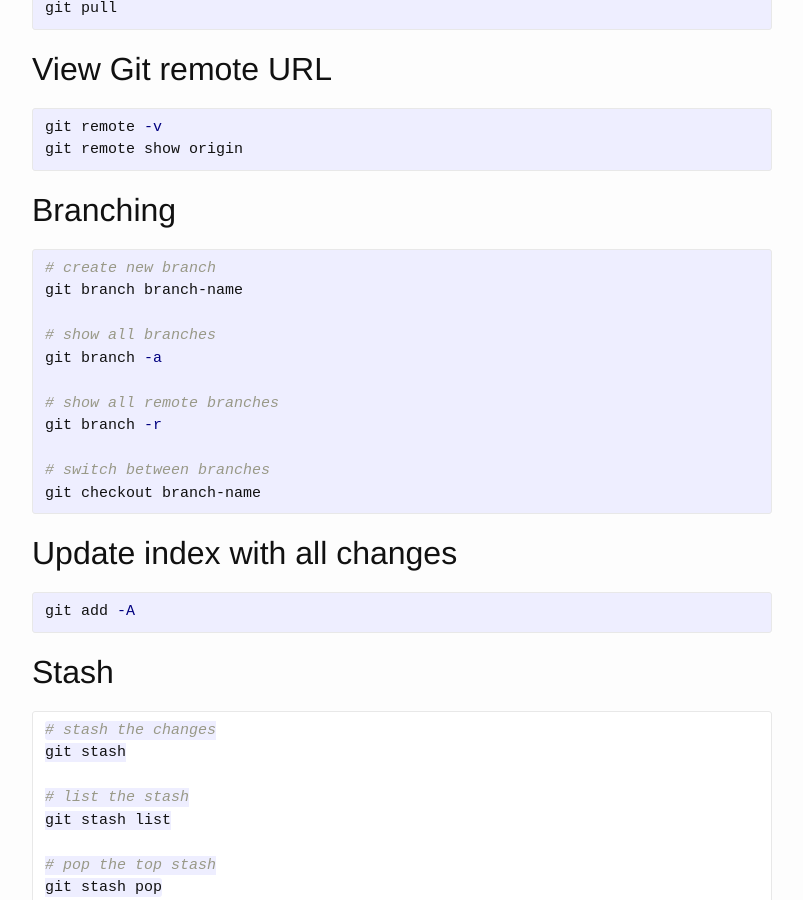
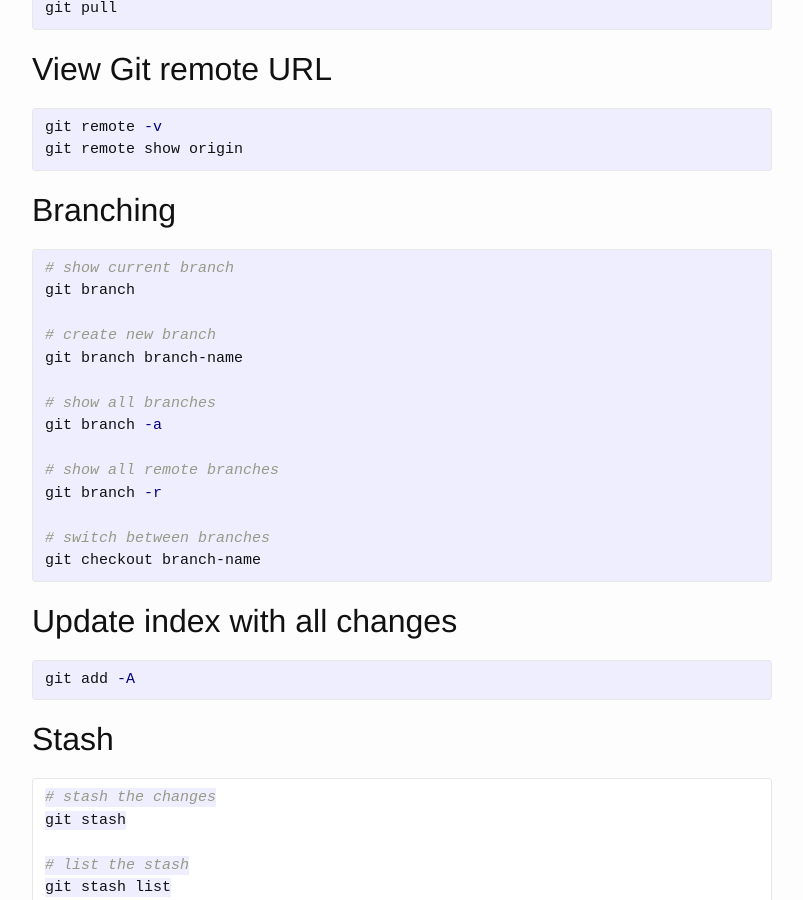
Before and after one commit to githubutilities/githubutilities.github.io, a Jekyll site: the page built from _posts/2015-01-22-personal-git-command-cheat-sheet.markdown, in a window 1280 px wide and 900 px high, scrolled down 1513 px. Shown: the whole window, without its empty margins (238-1041 px from the left). Built offline with Jekyll 4.4.1, drawn with Linux system fonts in a browser that asks for light colours; Markdown is read by kramdown in place of the engine named in the settings.

Commit message:
fix git branch

```diff
--- a/_posts/2015-01-22-personal-git-command-cheat-sheet.markdown
+++ b/_posts/2015-01-22-personal-git-command-cheat-sheet.markdown
@@ -79,6 +79,9 @@ git remote show origin
 ## Branching
 
 {% highlight sh %}
+# show current branch
+git branch
+
 # create new branch
 git branch branch-name
 
```
